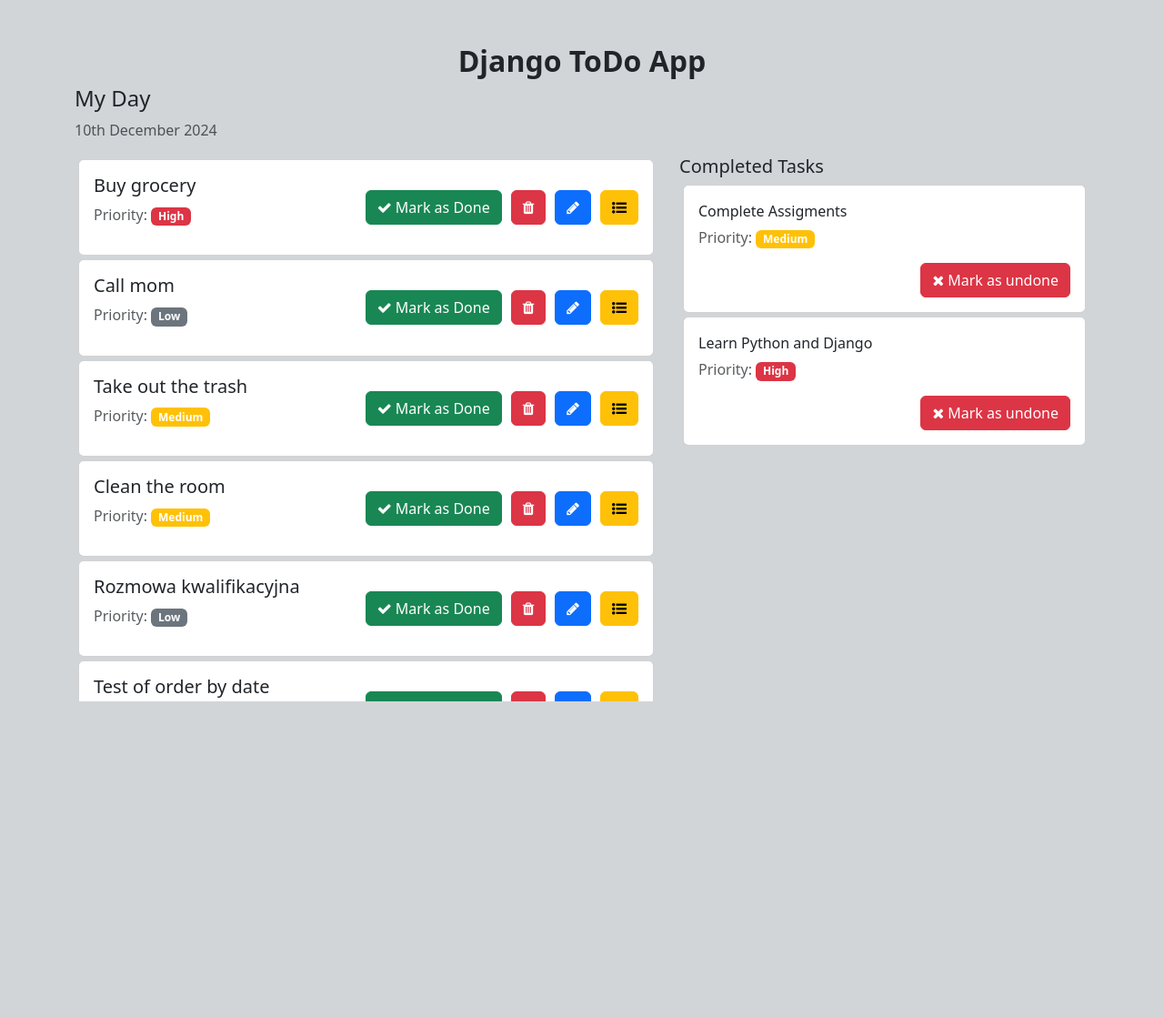
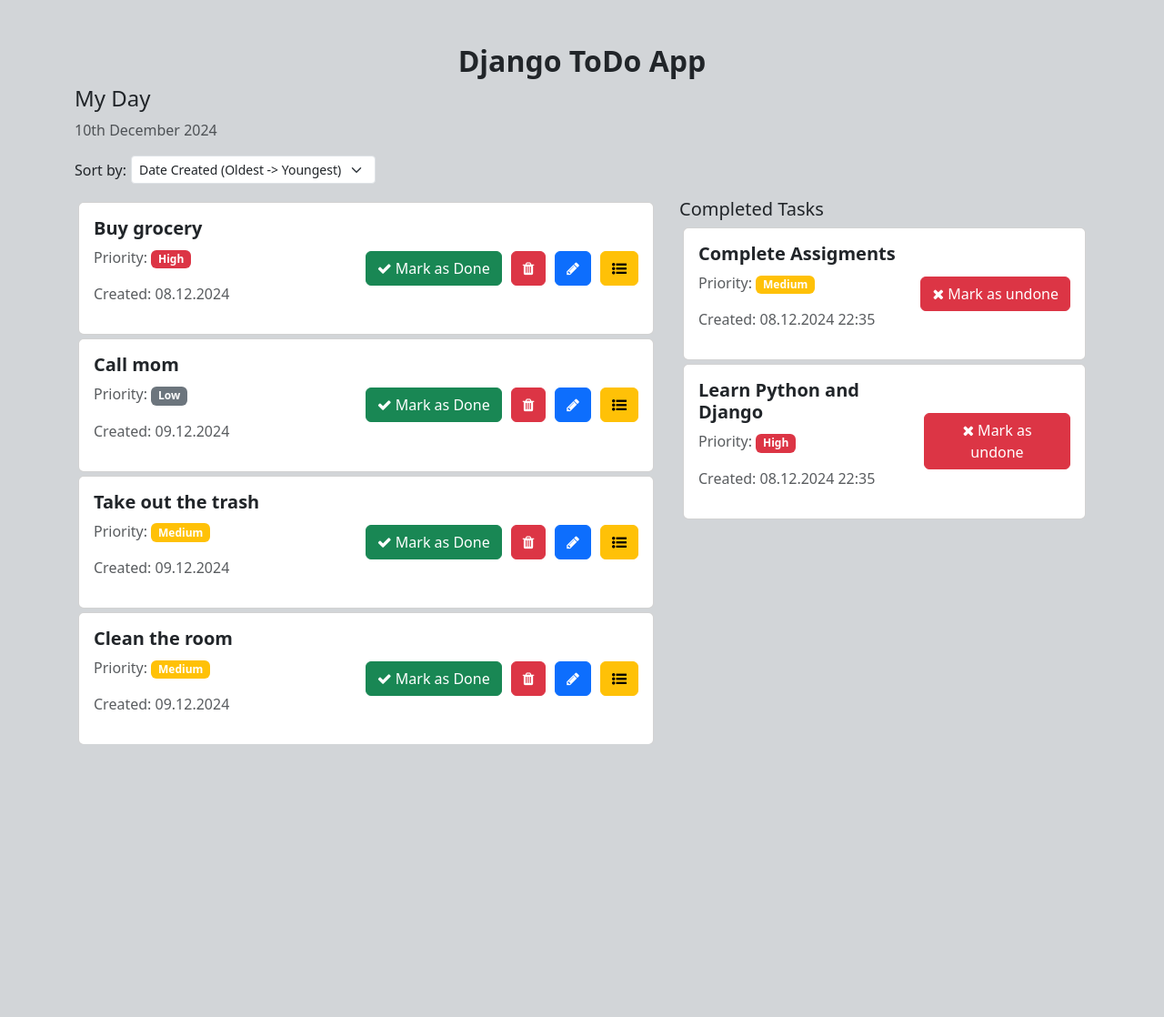
Before and after one commit to sebbmon/todo, a Django app: page / in a window 1280 px wide. Shown: the top 1118 px of the page at 91% size. Run offline with Django 5.2, Linux system fonts and the light colour scheme; data comes from the database, SQL or seed files in the repository; both versions use the stored data as it was after the commit.

Commit message:
added sort func and created date

```diff
--- a/templates/home.html
+++ b/templates/home.html
@@ -25,14 +25,27 @@
         <div class="row">
             <h4>My Day</h4>
             <p class="text-muted">{% now "jS F Y" %}</p>
+
+            <!-- Formularz sortowania -->
+            <div class="d-flex align-items-center mb-3">
+                <label for="sort" class="form-label mb-0" style="margin-right: 5px;">Sort by:</label> <!-- Dodano mr-3 dla marginesu po prawej -->
+                <form method="POST" action="{% url 'home' %}" class="mb-0 w-auto">
+                    {% csrf_token %}
+                    <select name="sort" id="sort" class="form-select form-select-sm" onchange="this.form.submit()">
+                        <option value="created" {% if sort == 'created' %}selected{% endif %}>Date Created (Oldest -> Youngest)</option>
+                        <option value="priority" {% if sort == 'priority' %}selected{% endif %}>Priority (Highest -> Lowest)</option>
+                        <option value="alphabetical" {% if sort == 'alphabetical' %}selected{% endif %}>Alphabetical (A -> Z)</option>
+                    </select>
+                </form>
+            </div>
+
+            <!-- Lista aktywnych zadań -->
             <div class="col-md-7 col-lg-7" style="height: 600px; overflow-x: hidden; overflow-y: scroll;">
-                <!-- List of all the tasks for the day -->
                 {% for task in tasks %}
                 <div class="card m-1">
-                    <div class="card-body" style="display: flex; justify-content: space-between; align-items: center;">
-                        <!-- Task name -->
+                    <div class="card-body d-flex justify-content-between align-items-center">
                         <div>
-                            <h5>{{ task.task }}</h5>
+                            <h5 style="font-weight: bold;">{{ task.task }}</h5>
                             <p class="text-muted" style="margin-top: 5px;">Priority:
                                 <span class="badge
                                     {% if task.priority == 'high' %}bg-danger
@@ -41,9 +54,11 @@
                                     {% endif %}
                                 "> {{ task.get_priority_display }}</span>
                             </p>
+                            <p class="text-muted" style="margin-top: 5px;">Created:
+                                <span>{{ task.created_at|date:"d.m.Y" }}</span>
+                            </p>
                         </div>
 
-                        <!-- Buttons -->
                         <div style="display: flex; gap: 10px;">
                             <a href="{% url 'mark_as_done' task.pk %}" class="btn btn-success"><i class="fa fa-check"></i> Mark as Done</a>
                             <a href="{% url 'delete_task' task.id %}" class="btn btn-danger"><i class="fa fa-trash"></i></a>
@@ -54,30 +69,38 @@
                 </div>
                 {% endfor %}
             </div>
+
+            <!-- Lista zakończonych zadań -->
             <div class="col-md-5 col-lg-5">
                 <h5>Completed Tasks</h5>
-                <!-- List of all the tasks that have completed -->
                 {% for task in completed_tasks %}
                 <div class="card m-1">
-                    <div class="card-body">
-                        {{ task.task }}
-
-                        <p class="text-muted" style="margin-top: 5px;">Priority: <span class="badge
+                    <div class="card-body d-flex justify-content-between align-items-center">
+                        <div>
+                            <h5 style="font-weight: bold;">{{ task.task }}</h5>
+                            <p class="text-muted" style="margin-top: 5px;">Priority:
+                                <span class="badge
                                     {% if task.priority == 'high' %}bg-danger
                                     {% elif task.priority == 'medium' %}bg-warning
                                     {% else %}bg-secondary
                                     {% endif %}
                                 "> {{ task.get_priority_display }}</span>
                             </p>
-
-                        <span style="position: relative; float: right;">
-                            <a href="{% url 'mark_as_undone' task.pk %}" class="btn btn-danger"><i class="fa fa-times"></i> Mark as undone</a>
-                        </span>
+                            <p class="text-muted" style="margin-top: 5px;">Created:
+                                <span>{{ task.created_at|date:"d.m.Y H:i" }}</span>
+                            </p>
+                        </div>
+                        <div>
+                            <a href="{% url 'mark_as_undone' task.pk %}" class="btn btn-danger">
+                                <i class="fa fa-times"></i> Mark as undone
+                            </a>
+                        </div>
                     </div>
                 </div>
                 {% endfor %}
             </div>
         </div>
+
         <div class="row">
             <div class="col-md-6 col-lg-6 p-0" style="position: absolute; bottom: 50px;">
                 <!-- To Do Form -->
--- a/todo_main/views.py
+++ b/todo_main/views.py
@@ -1,4 +1,5 @@
-from django.shortcuts import render
+from django.shortcuts import render, redirect
+from django.db.models import Case, When
 from todo.models import Task
 
 def home(request):
@@ -6,8 +7,31 @@ def home(request):
 
     completed_tasks = Task.objects.filter(is_completed=True)
 
+    if request.method == 'POST':
+        sort = request.POST.get('sort', 'created')
+        request.session['sort'] = sort
+        return redirect('home')
+
+    sort = request.session.get('sort', 'created')
+
+    if sort == 'priority':
+        priority_order = Case(
+            When(priority='high', then=1),
+            When(priority='medium', then=2),
+            When(priority='low', then=3),
+        )
+        tasks = Task.objects.filter(is_completed=False).order_by(priority_order)
+        completed_tasks = Task.objects.filter(is_completed=True).order_by(priority_order)
+    elif sort == 'alphabetical':
+        tasks = Task.objects.filter(is_completed=False).order_by('task')
+        completed_tasks = Task.objects.filter(is_completed=True).order_by('task')
+    else:
+        tasks = Task.objects.filter(is_completed=False).order_by('created_at')
+        completed_tasks = Task.objects.filter(is_completed=True).order_by('created_at')
+
     context = {
         'tasks': tasks,
         'completed_tasks': completed_tasks,
+        'sort': sort,
     }
     return render(request, 'home.html', context)
```
Also changed, not shown: db.sqlite3, todo/views.py (line endings or trailing spaces). Lines whose indentation alone changed are shown as unchanged.
